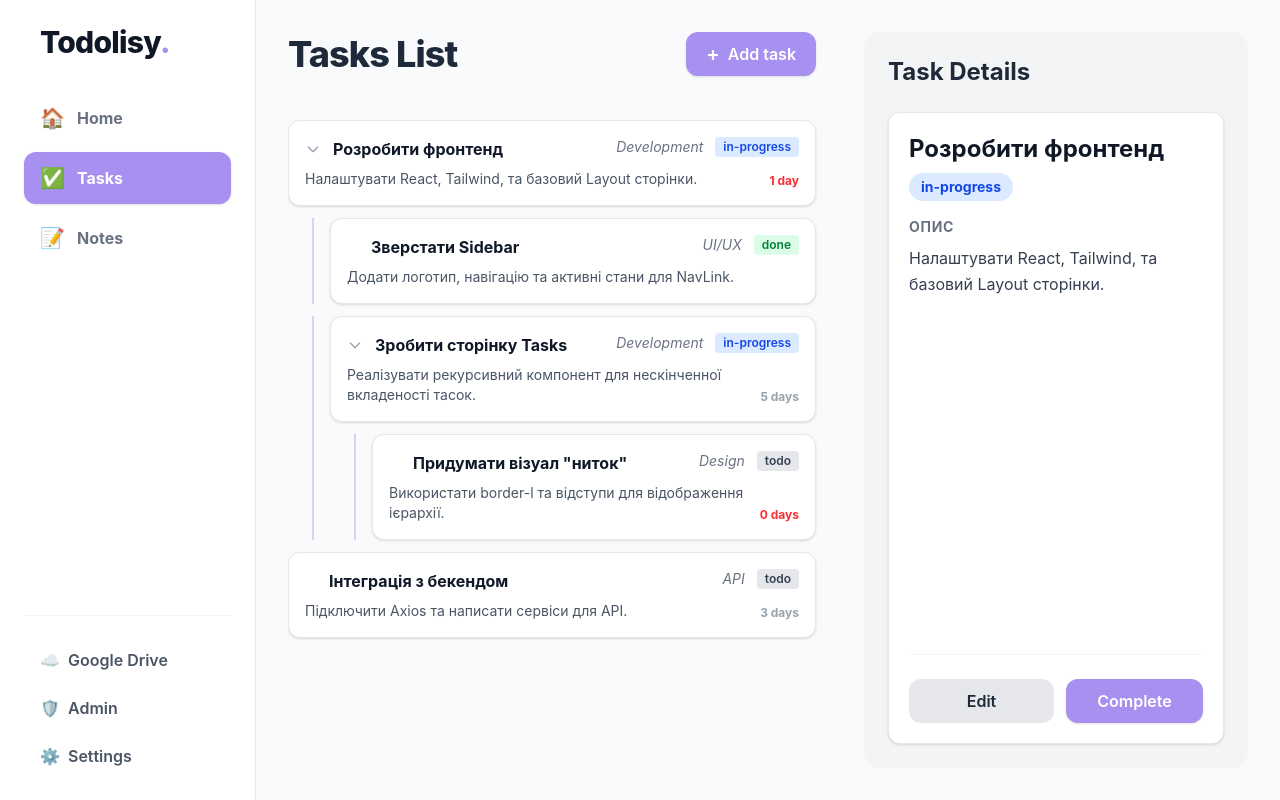
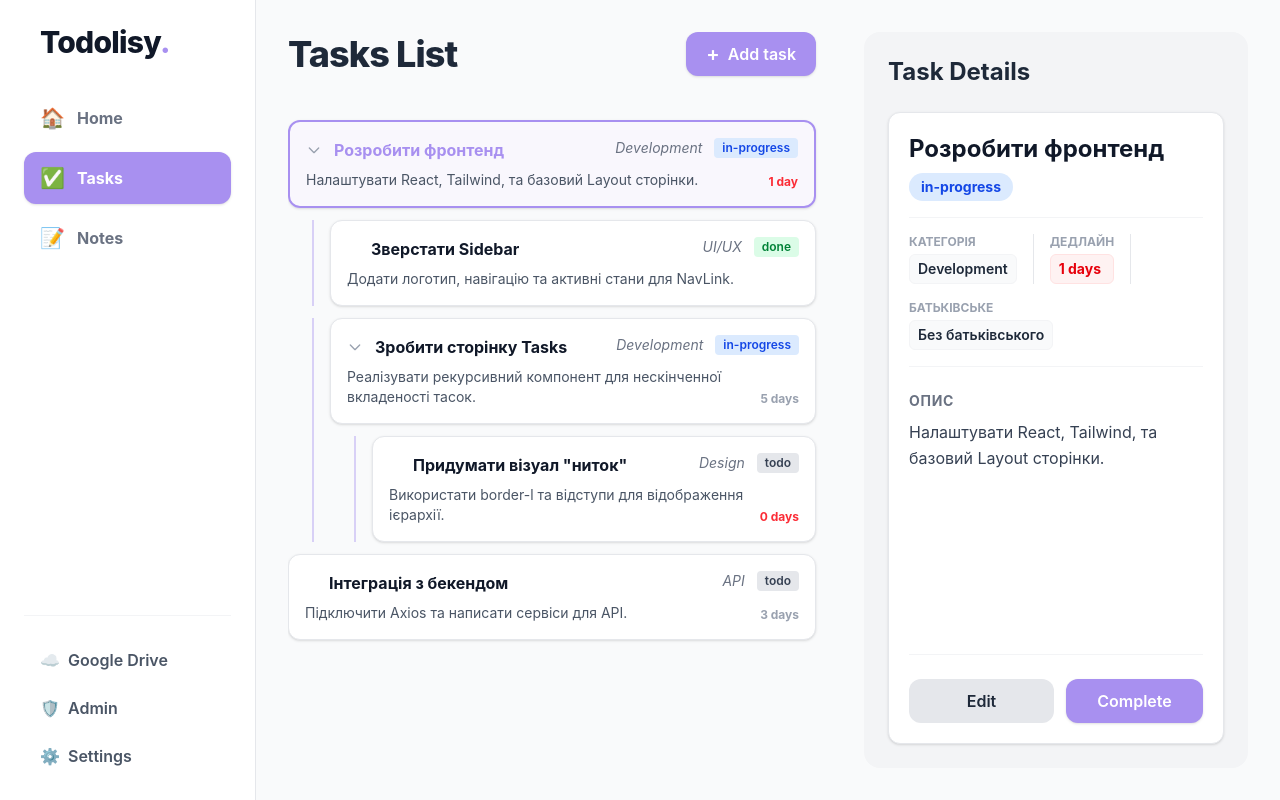
Before and after one commit to A1kanar0/todolist, a React (Vite) app in the folder Frontend/: page /tasks in a window 1280 px wide. Both pictures are taken after a click on the element 552 px from the left and 163 px from the top of the page. Built offline with nearby package versions, Linux system fonts and the light colour scheme.

Commit message:
ref: taskDetails done more informative
ref: active task is now highlighted

```diff
--- a/Frontend/src/components/tasks/TaskDetails.tsx
+++ b/Frontend/src/components/tasks/TaskDetails.tsx
@@ -2,7 +2,7 @@ import { useTaskStore } from '../../store/useTaskStore';
 import type { TaskNode } from './TaskItem';
 import Button from '../ui/Button';
 import EditButton from '../ui/EditButton';
-import TextEditor from '../ui/TextEditor'; // <--- Імпортуємо наш новий редактор
+import TextEditor from '../ui/TextEditor';
 
 interface TaskDetailsProps {
     task: TaskNode | null;
@@ -23,7 +23,7 @@ export default function TaskDetails({ task }: TaskDetailsProps) {
     // РЕЖИМ РЕДАГУВАННЯ
     if (isEditingTask) {
         return (
-            <div className="flex-1 flex flex-col bg-white rounded-xl p-5 border border-gray-200 shadow-sm overflow-hidden">
+            <div className="flex-1 flex flex-col bg-white rounded-xl p-5 border border-gray-200 shadow-sm overflow-hidden overflow-y-auto custom-scrollbar">
                 {/* Заголовок */}
                 <div className="mb-4">
                     <input
@@ -32,6 +32,43 @@ export default function TaskDetails({ task }: TaskDetailsProps) {
                         className="w-full text-2xl font-bold text-gray-900 bg-gray-50 p-3 rounded-lg outline-none focus:ring-2 focus:ring-[#A890F0] transition-all"
                         placeholder="Назва завдання..."
                     />
+                </div>
+
+                {/* Метадані (Категорія, Дедлайн, Батьківський елемент) */}
+                <div className="grid grid-cols-2 gap-4 mb-4">
+                    <div>
+                        <label className="block text-sm font-bold text-gray-700 mb-1">Категорія</label>
+                        <select
+                            defaultValue={task.category || ''}
+                            className="w-full bg-gray-50 border border-gray-200 text-gray-900 text-sm rounded-lg focus:ring-[#A890F0] focus:border-[#A890F0] block p-2.5 outline-none cursor-pointer"
+                        >
+                            <option value="">Без категорії</option>
+                            <option value="Development">Development</option>
+                            <option value="Design">Design</option>
+                            <option value="Management">Management</option>
+                            <option value="API">API</option>
+                        </select>
+                    </div>
+                    <div>
+                        <label className="block text-sm font-bold text-gray-700 mb-1">Дедлайн (днів)</label>
+                        <input
+                            type="number"
+                            defaultValue={task.deadlineDays}
+                            placeholder="0"
+                            className="w-full bg-gray-50 border border-gray-200 text-gray-900 text-sm rounded-lg focus:ring-[#A890F0] focus:border-[#A890F0] block p-2.5 outline-none"
+                        />
+                    </div>
+                    <div className="col-span-2">
+                        <label className="block text-sm font-bold text-gray-700 mb-1">Батьківське завдання</label>
+                        <select
+                            className="w-full bg-gray-50 border border-gray-200 text-gray-900 text-sm rounded-lg focus:ring-[#A890F0] focus:border-[#A890F0] block p-2.5 outline-none cursor-pointer"
+                        >
+                            {/* Поки що заглушка, пізніше тут буде масив всіх тасок з бекенду */}
+                            <option value="">Без батьківського (кореневе завдання)</option>
+                            <option value="1">Розробити фронтенд</option>
+                            <option value="2">Інтеграція з бекендом</option>
+                        </select>
+                    </div>
                 </div>
 
                 {/* Використовуємо наш новий ізольований компонент редактора */}
@@ -49,7 +86,7 @@ export default function TaskDetails({ task }: TaskDetailsProps) {
                     <Button
                         variant="primary"
                         onClick={() => {
-                            alert('Тут ми будемо збирати JSON з редактора та зберігати його на бекенді!');
+                            alert('Тут ми будемо збирати всі нові поля і зберігати на бекенді!');
                             setIsEditingTask(false);
                         }}
                     >
@@ -68,6 +105,39 @@ export default function TaskDetails({ task }: TaskDetailsProps) {
                 <span className="px-3 py-1 bg-blue-100 text-blue-700 rounded-full text-sm font-bold inline-block">
                     {task.status}
                 </span>
+            </div>
+
+            {/* Блок з Метаданими (Тільки для читання) */}
+            <div className="flex flex-wrap gap-4 mb-6 border-y border-gray-100 py-4">
+                <div className="flex flex-col">
+                    <span className="text-xs font-bold text-gray-400 uppercase mb-1">Категорія</span>
+                    <span className="text-sm font-semibold text-gray-800 bg-gray-50 px-2 py-1 rounded-md border border-gray-100 inline-block">
+                        {task.category || 'Немає'}
+                    </span>
+                </div>
+
+                <div className="w-px bg-gray-200"></div>
+
+                <div className="flex flex-col">
+                    <span className="text-xs font-bold text-gray-400 uppercase mb-1">Дедлайн</span>
+                    <span className={`text-sm font-bold px-2 py-1 rounded-md border ${
+                        task.deadlineDays !== undefined && task.deadlineDays <= 1
+                            ? 'bg-red-50 text-red-600 border-red-100'
+                            : 'bg-gray-50 text-gray-800 border-gray-100'
+                    } inline-block`}>
+                        {task.deadlineDays !== undefined ? `${task.deadlineDays} days` : 'Немає'}
+                    </span>
+                </div>
+
+                <div className="w-px bg-gray-200"></div>
+
+                <div className="flex flex-col">
+                    <span className="text-xs font-bold text-gray-400 uppercase mb-1">Батьківське</span>
+                    <span className="text-sm font-semibold text-gray-800 bg-gray-50 px-2 py-1 rounded-md border border-gray-100 inline-block">
+                        {/* Пізніше тут буде пошук по id серед тасок, щоб вивести ім'я */}
+                        Без батьківського
+                    </span>
+                </div>
             </div>
 
             <div className="mb-6">
--- a/Frontend/src/components/tasks/TaskItem.tsx
+++ b/Frontend/src/components/tasks/TaskItem.tsx
@@ -21,7 +21,13 @@ interface NestedTaskItemProps {
 export default function TaskItem({ task, depth = 0, hideChildren = false, onNavigate }: NestedTaskItemProps) {
     const [isOpen, setIsOpen] = useState(true);
     const hasChildren = task.children && task.children.length > 0;
+
+    // 1. ЗМІНА: Дістаємо selectedTask зі стора
     const setSelectedTask = useTaskStore((state) => state.setSelectedTask);
+    const selectedTask = useTaskStore((state) => state.selectedTask);
+
+    // 2. ЗМІНА: Перевіряємо чи є ця таска вибраною
+    const isSelected = selectedTask?.id === task.id;
 
     const statusColors = {
         'todo': 'bg-gray-200 text-gray-700',
@@ -36,7 +42,12 @@ export default function TaskItem({ task, depth = 0, hideChildren = false, onNavi
                     setSelectedTask(task);
                     if (onNavigate) onNavigate(task);
                 }}
-                className="bg-white p-4 rounded-xl border border-gray-200 shadow-sm hover:border-[#A890F0] transition-colors cursor-pointer group"
+                // 3. ЗМІНА: Динамічні класи для підсвітки обраної таски (фіолетовий фон + рамка)
+                className={`p-4 rounded-xl border shadow-sm transition-colors cursor-pointer group ${
+                    isSelected
+                        ? 'bg-purple-50/50 border-2 border-[#A890F0]'
+                        : 'bg-white border-gray-200 hover:border-[#A890F0]'
+                }`}
             >
                 <div className="flex justify-between items-start mb-2">
                     <div className="flex items-center gap-2">
@@ -58,7 +69,10 @@ export default function TaskItem({ task, depth = 0, hideChildren = false, onNavi
                             </button>
                         )}
 
-                        <span className={`font-bold text-gray-900 group-hover:text-[#7E69AB] transition-colors ${!hasChildren || hideChildren ? 'ml-6' : ''}`}>
+                        {/* ТРОХИ ЗМІНЕНО: заголовок теж стає фіолетовим, коли таска вибрана */}
+                        <span className={`font-bold transition-colors ${!hasChildren || hideChildren ? 'ml-6' : ''} ${
+                            isSelected ? 'text-[#A890F0]' : 'text-gray-900 group-hover:text-[#7E69AB]'
+                        }`}>
                             {task.title}
                         </span>
                     </div>
--- a/Frontend/src/store/useTaskStore.ts
+++ b/Frontend/src/store/useTaskStore.ts
@@ -12,12 +12,10 @@ interface TaskStore {
     isEditingTask: boolean;
     setIsEditingTask: (isEditing: boolean) => void;
 
-    // ДОДАЄМО СТАН ДЛЯ НАЛАШТУВАНЬ
     isSettingsModalOpen: boolean;
     openSettingsModal: () => void;
     closeSettingsModal: () => void;
 
-    // Додаємо тип та стан для теми
     theme: 'light' | 'dark' | 'system';
     setTheme: (theme: 'light' | 'dark' | 'system') => void;
 }
@@ -33,11 +31,10 @@ export const useTaskStore = create<TaskStore>((set) => ({
     isEditingTask: false,
     setIsEditingTask: (isEditing) => set({ isEditingTask: isEditing }),
 
-    // ДОДАЄМО ЕКШЕНИ ДЛЯ НАЛАШТУВАНЬ
     isSettingsModalOpen: false,
     openSettingsModal: () => set({ isSettingsModalOpen: true }),
     closeSettingsModal: () => set({ isSettingsModalOpen: false }),
 
-    theme: 'light', // за замовчуванням світла
+    theme: 'light',
     setTheme: (theme) => set({ theme }),
 }));
```
Lines whose indentation alone changed are shown as unchanged.
